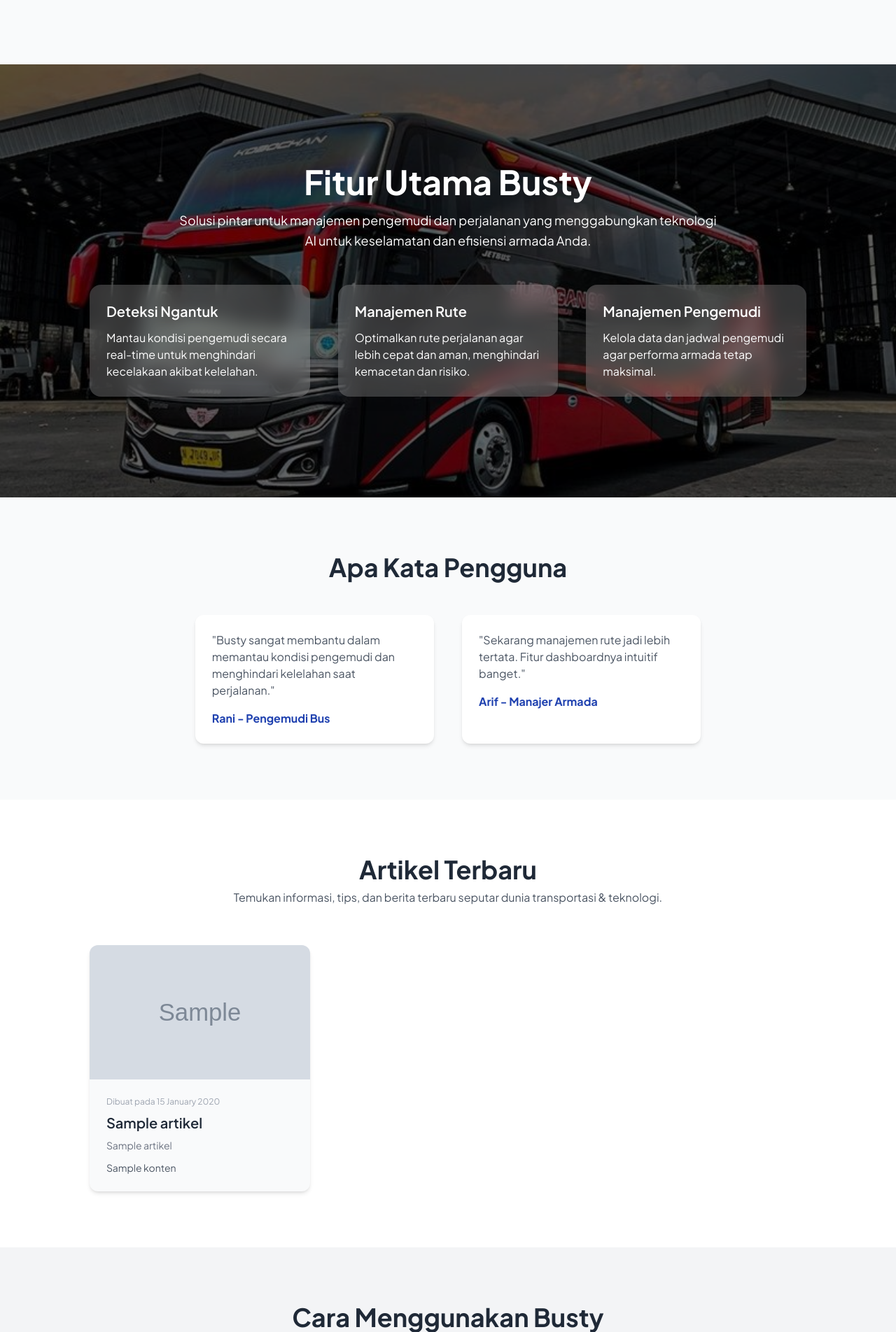
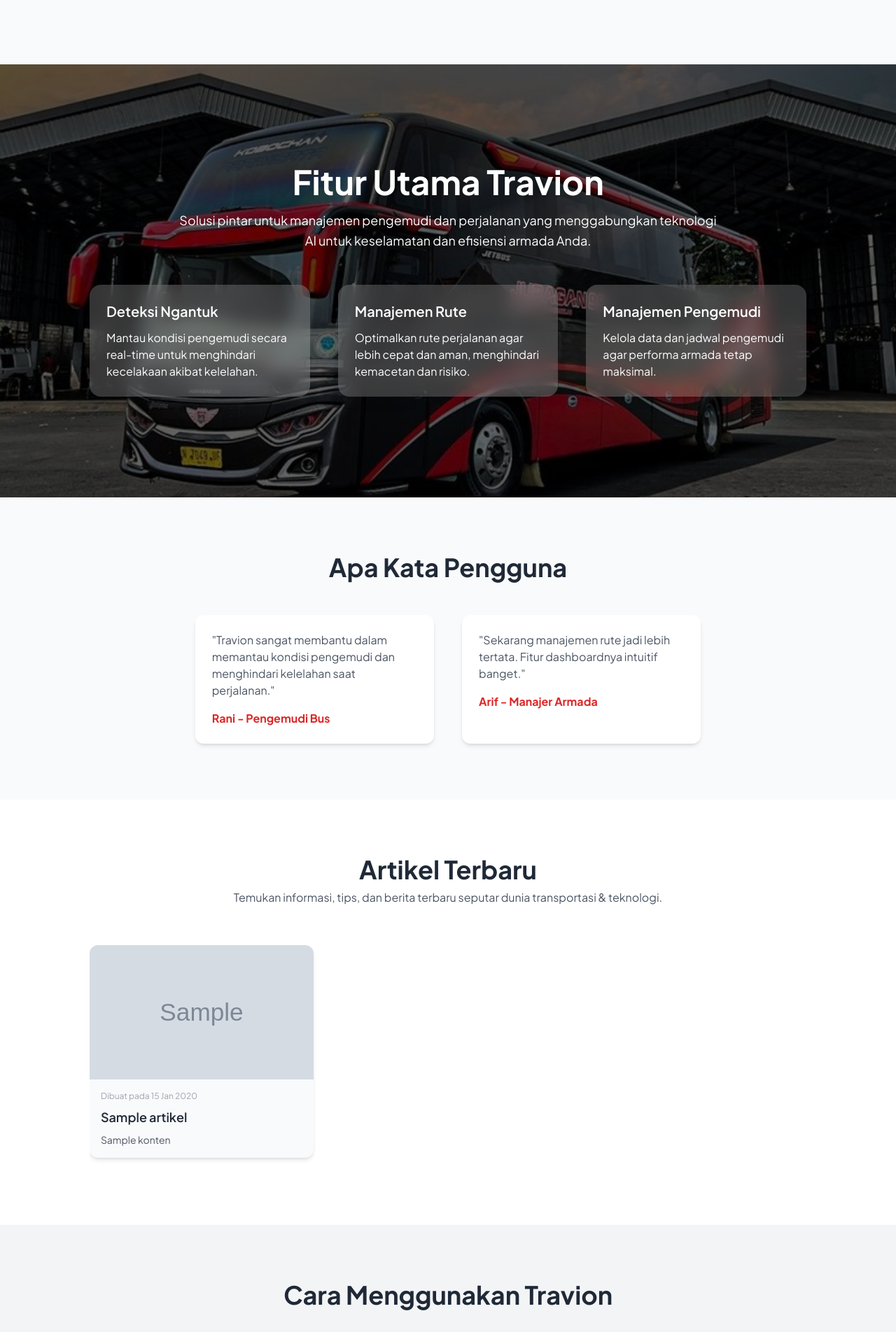
Before and after one commit to AkhmadVeriAlFauzi/busty, a Flask app: page / in a window 1280 px wide. Shown: the part 1040-2944 px from the top of the page at 70% size. Run offline with Flask 3, Linux system fonts and the light colour scheme; grey boxes marked "Sample" are stand-in pictures; a database or web service that is not in the repository returns one stand-in record (values such as "Sample title"); some libraries are stand-ins or nearby versions.

Commit message:
update euy

```diff
--- a/routes.py
+++ b/routes.py
@@ -776,6 +776,8 @@ def update_armada():
 @main.route('/artikel')
 @login_required
 def list_artikel():
+
+
     search_judul = request.args.get('search_judul', '').lower()
     artikel_data = list(db['artikel'].find())
 
@@ -796,27 +798,22 @@ def tambah_artikel():
         judul = request.form.get('judul')
         subjudul = request.form.get('subjudul')
         konten = request.form.get('konten')
-        file = request.files.get('gambar')
+        gambar_url = request.form.get('gambar_url')
 
         if not all([judul, subjudul, konten]):
             flash("Harap isi semua data yang diperlukan.", "error")
             return redirect(url_for('main.tambah_artikel'))
 
-        filename = None
-        if file and allowed_file(file.filename):
-            filename = secure_filename(file.filename)
-            upload_folder = os.path.join(app.root_path, 'static/uploads/artikel')
-            os.makedirs(upload_folder, exist_ok=True)
-            file.save(os.path.join(upload_folder, filename))
-        elif file and file.filename != '':
-            flash("Format gambar tidak didukung.", "error")
+        # validasi opsional: cek apakah URL valid
+        if gambar_url and not gambar_url.startswith("http"):
+            flash("URL gambar tidak valid.", "error")
             return redirect(url_for('main.tambah_artikel'))
 
         db['artikel'].insert_one({
             'judul': judul,
             'subjudul': subjudul,
             'konten': konten,
-            'gambar': filename,
+            'gambar': gambar_url,
             'created_at': datetime.utcnow()
         })
 
@@ -861,6 +858,7 @@ def update_artikel():
     judul = request.form.get('judul')
     subjudul = request.form.get('subjudul')
     konten = request.form.get('konten')
+    gambar = request.form.get('gambar')  # ambil URL gambar dari input
 
     if not artikel_id or not judul or not subjudul or not konten:
         flash("Data tidak lengkap.", "error")
@@ -873,6 +871,7 @@ def update_artikel():
                 'judul': judul,
                 'subjudul': subjudul,
                 'konten': konten,
+                'gambar': gambar,
                 'updated_at': datetime.utcnow()
             }}
         )
@@ -886,6 +885,7 @@ def update_artikel():
     return redirect(url_for('main.list_artikel'))
 
 
+
 # History Login =================================
 
 
--- a/templates/base.html
+++ b/templates/base.html
@@ -34,7 +34,7 @@
     <header class="bg-white shadow-md fixed w-full z-10 top-0 px-4 md:px-10 text-sm">
         <div class="container mx-auto px-0 py-4 flex justify-between items-center">
             <a href="/">
-                <img src="/static/image/Logo LS.png" alt="Logo" class="h-6 w-auto">
+                <img src="/static/image/Travion_ls.svg" alt="Logo" class="h-6 w-auto">
             </a>
 
             <!-- Hamburger button (hidden on md+) -->
@@ -92,7 +92,7 @@
     </div>
 
     <footer class="bg-white mt-20 py-4 text-center text-sm text-gray-500">
-        &copy; 2025 Busty. All rights reserved.
+        &copy; 2025 Travion. All rights reserved.
     </footer>
 </body>
 
--- a/templates/cms_page/pengguna/user.html
+++ b/templates/cms_page/pengguna/user.html
@@ -31,7 +31,6 @@
             <th class="px-6 py-4 text-left">Email</th>
             <th class="px-6 py-4 text-left">No. HP</th>
             <th class="px-6 py-4 text-left">Alamat</th>
-            <th class="px-6 py-4 text-left">Status</th>
             <th class="px-6 py-4 text-center">Aksi</th>
           </tr>
         </thead>
--- a/templates/index.html
+++ b/templates/index.html
@@ -6,18 +6,18 @@
 
 <!-- Hero Section (Compact) -->
 <main id="home"
-  class="container mx-auto px-6 md:px-16 lg:px-32 py-32 flex-grow flex flex-col justify-center bg-gradient-to-tr from-blue-950 to-purple-900 text-white">
+  class="container mx-auto px-6 md:px-16 lg:px-32 py-32 flex-grow flex flex-col justify-center bg-gradient-to-tr from-red-500 to-red-900 text-white">
   <div class="flex flex-col-reverse lg:flex-row items-center gap-10">
 
     <!-- Kiri: Text -->
     <div class="lg:w-1/2">
-      <h1 class="text-4xl md:text-5xl font-bold mb-4 leading-tight">Welcome to <span class="text-blue-400">Busty</span>
+      <h1 class="text-4xl md:text-5xl font-bold mb-4 leading-tight">Welcome to <span class="text-white">Travion</span>
       </h1>
       <p class="text-base md:text-lg text-gray-300 mb-6">
         Sistem manajemen dan pemantauan pengemudi bus. Fokus pada keselamatan, efisiensi, dan manajemen armada.
       </p>
       <a href=""
-        class="bg-white text-blue-800 font-semibold px-5 py-2.5 rounded-lg hover:bg-blue-700 hover:text-white transition duration-300 shadow-md text-sm md:text-base">
+        class="bg-white bg-opacity-20 backdrop-blur-md text-white font-semibold px-5 py-2.5 rounded-lg hover:bg-white hover:text-red-600 transition duration-300 shadow-md text-sm md:text-base">
         Download
       </a>
     </div>
@@ -32,24 +32,24 @@
 </main>
 
 
-<!-- Tentang Aplikasi Busty (Modern Style) -->
+<!-- Tentang Aplikasi Travion (Modern Style) -->
 <section id="about" class="min-h-[85vh] py-24 bg-gray-50 flex items-center">
   <div class="container mx-auto px-6 md:px-16">
     <div class="grid md:grid-cols-2 gap-12 items-center">
 
       <!-- Ilustrasi / Gambar -->
       <div class="flex justify-center">
-        <img src="/static/image/bus.png" alt="Tentang Busty"
+        <img src="/static/image/bus.png" alt="Tentang Travion"
           class="w-full max-w-md md:max-w-lg drop-shadow-xl rounded-3xl">
       </div>
 
       <!-- Teks -->
       <div>
         <h2 class="text-5xl md:text-6xl lg:text-5xl font-extrabold text-gray-800 mb-6 leading-tight">
-          Apa itu <span class="text-indigo-600">Busty</span>?
+          Apa itu <span class="text-red-500">Travion</span>?
         </h2>
         <p class="text-lg text-gray-600 leading-relaxed mb-4">
-          Busty adalah platform monitoring dan manajemen pengemudi bus yang mengintegrasikan AI
+          Travion adalah platform monitoring dan manajemen pengemudi bus yang mengintegrasikan AI
           untuk mendeteksi kelelahan, mengatur rute perjalanan, serta memastikan keamanan dan efisiensi transportasi.
         </p>
         <p class="text-lg text-gray-600 leading-relaxed">
@@ -69,7 +69,7 @@
 
   <div class="relative flex flex-col items-center justify-center h-full px-6 md:px-32 text-white">
     <div class="max-w-4xl text-center mb-12">
-      <h2 class="text-4xl md:text-5xl font-bold mb-4">Fitur Utama Busty</h2>
+      <h2 class="text-4xl md:text-5xl font-bold mb-4">Fitur Utama Travion</h2>
       <p class="text-lg leading-relaxed max-w-3xl mx-auto">
         Solusi pintar untuk manajemen pengemudi dan perjalanan yang menggabungkan teknologi AI untuk keselamatan dan
         efisiensi armada Anda.
@@ -105,14 +105,14 @@
   </div>
   <div class="flex flex-col md:flex-row justify-center gap-10">
     <div class="bg-white p-6 rounded-xl shadow-md w-full md:w-1/3">
-      <p class="text-gray-600 mb-4">"Busty sangat membantu dalam memantau kondisi pengemudi dan menghindari kelelahan
+      <p class="text-gray-600 mb-4">"Travion sangat membantu dalam memantau kondisi pengemudi dan menghindari kelelahan
         saat perjalanan."</p>
-      <p class="font-bold text-blue-800">Rani - Pengemudi Bus</p>
+      <p class="font-bold text-red-600">Rani - Pengemudi Bus</p>
     </div>
     <div class="bg-white p-6 rounded-xl shadow-md w-full md:w-1/3">
       <p class="text-gray-600 mb-4">"Sekarang manajemen rute jadi lebih tertata. Fitur dashboardnya intuitif banget."
       </p>
-      <p class="font-bold text-blue-800">Arif - Manajer Armada</p>
+      <p class="font-bold text-red-600">Arif - Manajer Armada</p>
     </div>
   </div>
 </section>
@@ -125,25 +125,25 @@
     </p>
   </div>
 
-  <div class="grid grid-cols-1 md:grid-cols-2 lg:grid-cols-3 gap-10">
+  <!-- Scrollable Artikel Slide -->
+  <div class="overflow-x-auto scroll-smooth snap-x snap-mandatory flex gap-6 pb-4">
     {% for artikel in artikel_list %}
-    <div class="bg-gray-50 rounded-xl overflow-hidden shadow-md hover:shadow-xl transition duration-300">
-      <img src="{{ url_for('static', filename='uploads/artikel/' ~ artikel.gambar) }}" alt="{{ artikel.judul }}"
-        class="w-full h-48 object-cover">
-      <div class="p-6">
+    <div class="snap-start shrink-0 w-80 bg-gray-50 rounded-xl shadow-md hover:shadow-xl transition duration-300">
+      <img src="{{ artikel.gambar }}" alt="{{ artikel.judul }}" class="w-full h-48 object-cover rounded-t-xl"
+        onerror="this.onerror=null; this.src='https://via.placeholder.com/400x200?text=No+Image';">
+
+      <div class="p-4">
         <p class="text-xs text-gray-400 mb-2">
-          Dibuat pada {{ artikel.created_at.strftime('%d %B %Y') if artikel.created_at else 'Tanggal tidak tersedia'
-          }}
+          Dibuat pada {{ artikel.created_at.strftime('%d %b %Y') if artikel.created_at else 'Tanggal tidak tersedia' }}
         </p>
-        <h3 class="text-xl font-semibold mb-2 text-gray-800">{{ artikel.judul }}</h3>
-        <p class="text-sm text-gray-500 mb-3">{{ artikel.subjudul }}</p>
-        <p class="text-gray-600 text-sm">{{ artikel.konten[:100] }}{% if artikel.konten|length > 100 %}...{% endif %}
+        <h3 class="text-lg font-semibold mb-2 text-gray-800">{{ artikel.judul }}</h3>
+        <p class="text-gray-600 text-sm">
+          {{ artikel.konten[:100] }}{% if artikel.konten|length > 100 %}...{% endif %}
         </p>
       </div>
-
     </div>
     {% else %}
-    <p class="col-span-full text-center text-gray-500">Belum ada artikel yang tersedia.</p>
+    <p class="text-center text-gray-500 w-full">Belum ada artikel yang tersedia.</p>
     {% endfor %}
   </div>
 </section>
@@ -152,21 +152,21 @@
 <!-- Cara Menggunakan -->
 <section id="tutorial" class="py-20 px-6 md:px-16 lg:px-32 bg-gray-100">
   <div class="text-center mb-14">
-    <h2 class="text-4xl font-bold">Cara Menggunakan Busty</h2>
+    <h2 class="text-4xl font-bold">Cara Menggunakan Travion</h2>
   </div>
   <div class="grid grid-cols-1 md:grid-cols-3 gap-10 text-center">
     <div class="bg-white p-6 rounded-xl shadow-md">
-      <div class="text-blue-600 text-3xl font-bold mb-4">1</div>
+      <div class="text-red-600 text-3xl font-bold mb-4">1</div>
       <h3 class="text-xl font-semibold mb-2">Login</h3>
       <p class="text-gray-600">Masuk sebagai pengemudi atau manajer untuk memulai pemantauan.</p>
     </div>
     <div class="bg-white p-6 rounded-xl shadow-md">
-      <div class="text-blue-600 text-3xl font-bold mb-4">2</div>
+      <div class="text-red-600 text-3xl font-bold mb-4">2</div>
       <h3 class="text-xl font-semibold mb-2">Pantau Rute</h3>
       <p class="text-gray-600">Lihat kondisi rute dan pengemudi secara real-time melalui dashboard.</p>
     </div>
     <div class="bg-white p-6 rounded-xl shadow-md">
-      <div class="text-blue-600 text-3xl font-bold mb-4">3</div>
+      <div class="text-red-600 text-3xl font-bold mb-4">3</div>
       <h3 class="text-xl font-semibold mb-2">Ambil Tindakan</h3>
       <p class="text-gray-600">Gunakan data untuk mengambil keputusan terbaik bagi armada.</p>
     </div>
```
Also changed, not shown: templates/cms_page/artikel/artikel.html (+6 -2 lines), templates/cms_page/artikel/edit_artikel.html (+13 -10 lines), templates/cms_page/artikel/tambah_artikel.html (+4 -3 lines), static/image/Travion_ls.svg (added).
